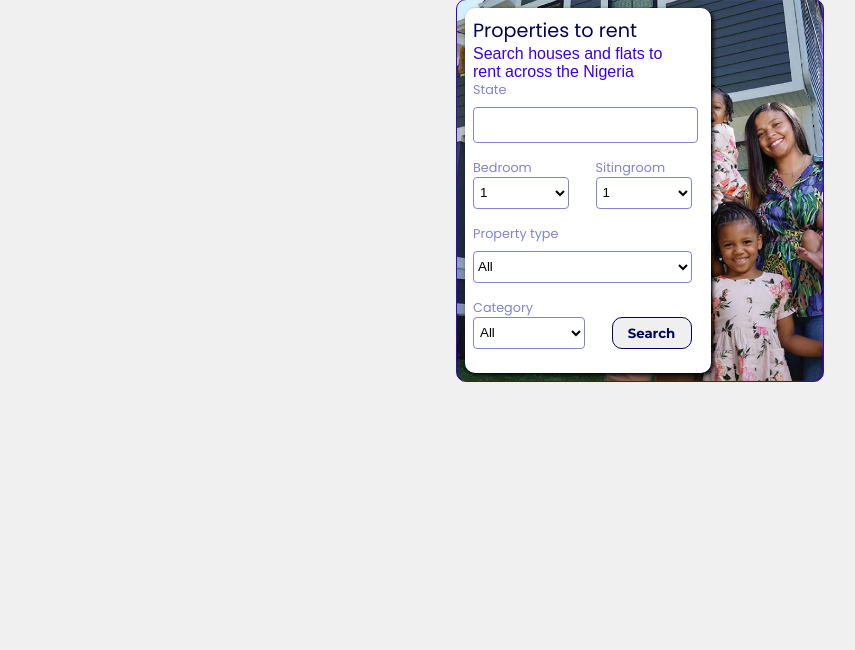
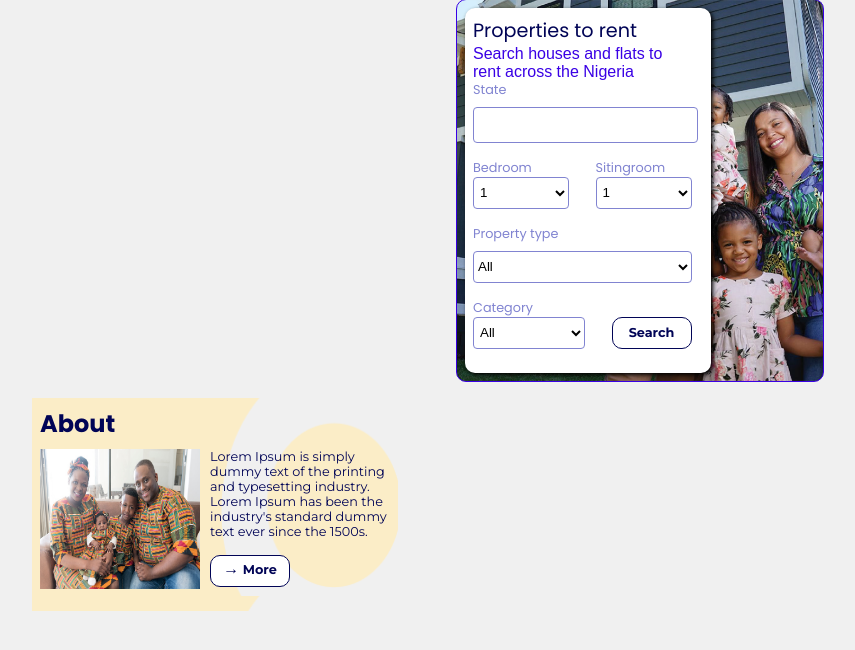
Before and after one commit to Mrsatatima/rent_app, a PHP site: page / in a window 1280 px wide. Shown: the part 68-718 px from the top of the page, without its empty margins (0-855 px from the left). Run offline with PHP 8.4, Linux system fonts and the light colour scheme.

Commit message:
Add about section and its styles

```diff
--- a/index.html
+++ b/index.html
@@ -270,6 +270,17 @@
           </form>
         </div>
       </section>
+
+      <section id="about">
+        <h2 class="heading-2">About</h2>
+        <div class="content">
+          <img src="/images/istockphoto-1081394066-170667a.jpg" alt="family home">
+         <div class="button-content">
+          <p>Lorem Ipsum is simply dummy text of the printing and typesetting industry. Lorem Ipsum has been the industry's standard dummy text ever since the 1500s.</p>
+          <a href="" class="index-button"><span>&#x2192</span> More</a>
+         </div>
+        </div>
+      </section>
     </main>
   </body>
 </html>
--- a/styles/index.css
+++ b/styles/index.css
@@ -1,5 +1,11 @@
+#about,
+#search,
+#services{
+    width: 350px;
+    padding: .5rem;
+}
+
 #search{
-    width: 350px;
     background-image: url(/images/BlackHomeownershipReport.png);
     background-color: #cccccc;
     background-size: cover;
@@ -8,7 +14,7 @@
     border-radius: 10px;
     margin: 1rem auto;
     border: var(--color-primary-blue-300) solid 1px;
-    padding: .5rem;
+
 }
 
 #rent-search{
@@ -97,6 +103,13 @@
     color: var(--color-primary-blue-400);
     font-weight:bold ;
     font-family: "Montserrat", sans-serif;
+    font-size: .8rem;
+    display: inline-block;
+    text-align: center;
+    align-items: flex-start;
+    cursor: default;
+    box-sizing: border-box;
+    background-color: var(--color-primary-white-500);
 
 
 }
@@ -107,3 +120,42 @@
     background-color: var(--color-primary-blue-400);
 
 }
+
+.heading-2{
+    font-family: "Poppins", sans-serif;
+    font-size: 1.5rem;
+    font-weight: bold;
+    color: var(--color-primary-blue-400);
+    margin: 0;
+    margin-bottom: .5rem;
+}
+
+#about{
+    background-image: url(/images/Subtract.png);
+    background-size: contain;
+}
+#about span{
+    font-size: 1rem;
+    font-weight: 900;
+}
+
+.content{
+    display: flex;
+    flex-direction: row;
+    justify-content: space-between;
+}
+
+.content img{
+    width: 160px;
+    height: 140px;
+}
+
+.button-content{
+    width: 180px ;
+}
+.button-content p{
+    font-size: .8rem;
+    color: var(--color-primary-blue-400);
+    margin: 0;
+    margin-bottom: 1rem;
+}
```
Also changed, not shown: images/Subtract.png (added), images/Union.png (added), images/istockphoto-1081394066-170667a.jpg (added).
